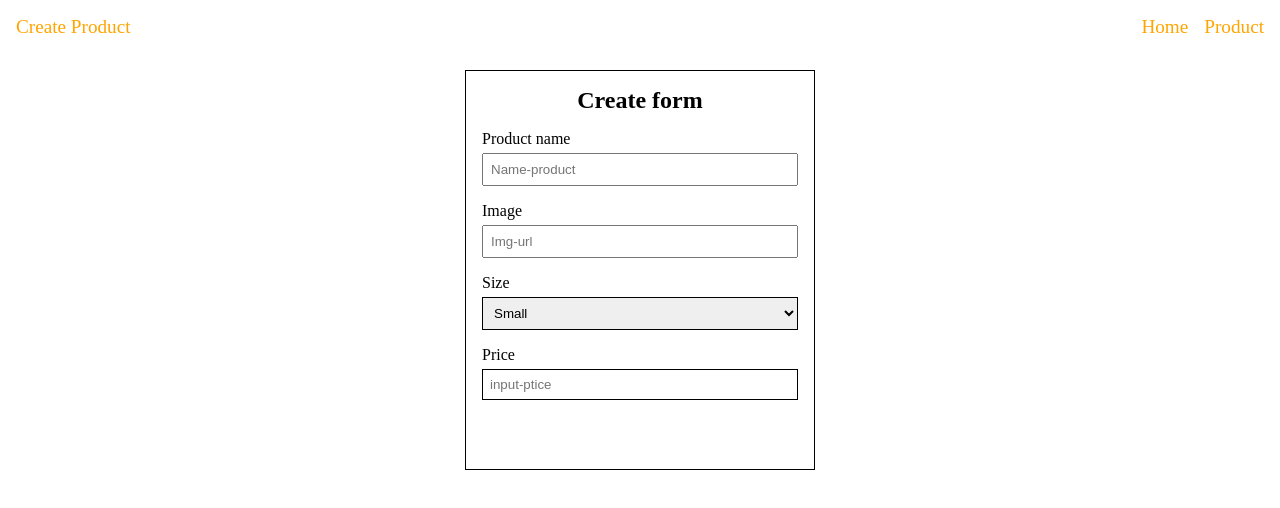
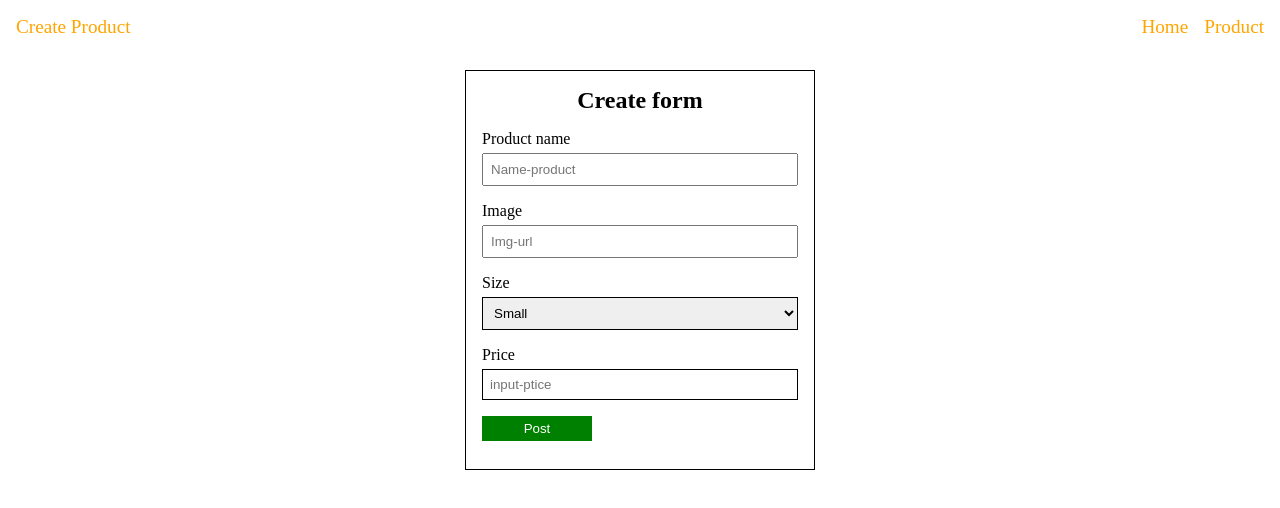
Before and after one commit to shyamchatterjee/Pizza-store, a React (Vite) app: page /createform in a window 1280 px wide. Shown: the top 508 px of the page. Built offline with nearby package versions, Linux system fonts and the light colour scheme.

Commit message:
complite createproduct component design

```diff
--- /dev/null
+++ b/src/Api/api.js
@@ -0,0 +1,5 @@
+import axios from "axios";
+
+export  let api = axios.create({
+     baseURL : "http://localhost:3000"
+})
--- a/src/App.css
+++ b/src/App.css
@@ -151,4 +151,16 @@ a{
     padding: 7px;
 
   }
+  .large-image{
+    height: 200px;
+    width: 200px;
+  }
 }
+.submit-button{
+  cursor: pointer;
+  width: 110px;
+  height: 25px;
+  background-color: green;
+  color: white;
+  border: none;
+}
--- a/src/component/HomeComponent.jsx
+++ b/src/component/HomeComponent.jsx
@@ -1,6 +1,8 @@
 import { Link } from "react-router"
+import useHooks from "../hooks/useHooks"
 
 let Home = ()=>{
+        useHooks()
       return <> <div className="nav">
                 <Link to="/createform">Create Product</Link>
                 <div className="router-contener">
@@ -15,7 +17,7 @@ let Home = ()=>{
                      <h2>Don't Wait !</h2>
                     <Link  to="/productcomponent"> <button className="order-now">Order Now</button></Link>
                </div>
-               <img src="https://th.bing.com/th/id/OIP.Cw7uGPfe6kddYwb0QZVmGQHaFw?rs=1&pid=ImgDetMain" height={200} width={200} alt="" />
+               <img className="large-image" src="https://th.bing.com/th/id/OIP.Cw7uGPfe6kddYwb0QZVmGQHaFw?rs=1&pid=ImgDetMain" height={300} width={300} alt="" />
       </div>
 
       </>
--- a/src/component/createProduct.jsx
+++ b/src/component/createProduct.jsx
@@ -40,6 +40,7 @@ let Createform = () => {
             <p>Price</p>
             <input type="number" name="" id="input-price" placeholder="input-ptice" />
           </div>
+            <input className="submit-button" type="submit" value="Post" />
         </form>
       </div>
     </>
--- a/src/hooks/useHooks.jsx
+++ b/src/hooks/useHooks.jsx
@@ -1,3 +1,5 @@
+import { api } from "../Api/api"
+
 let useHooks = ()=>{
 
 }
```
